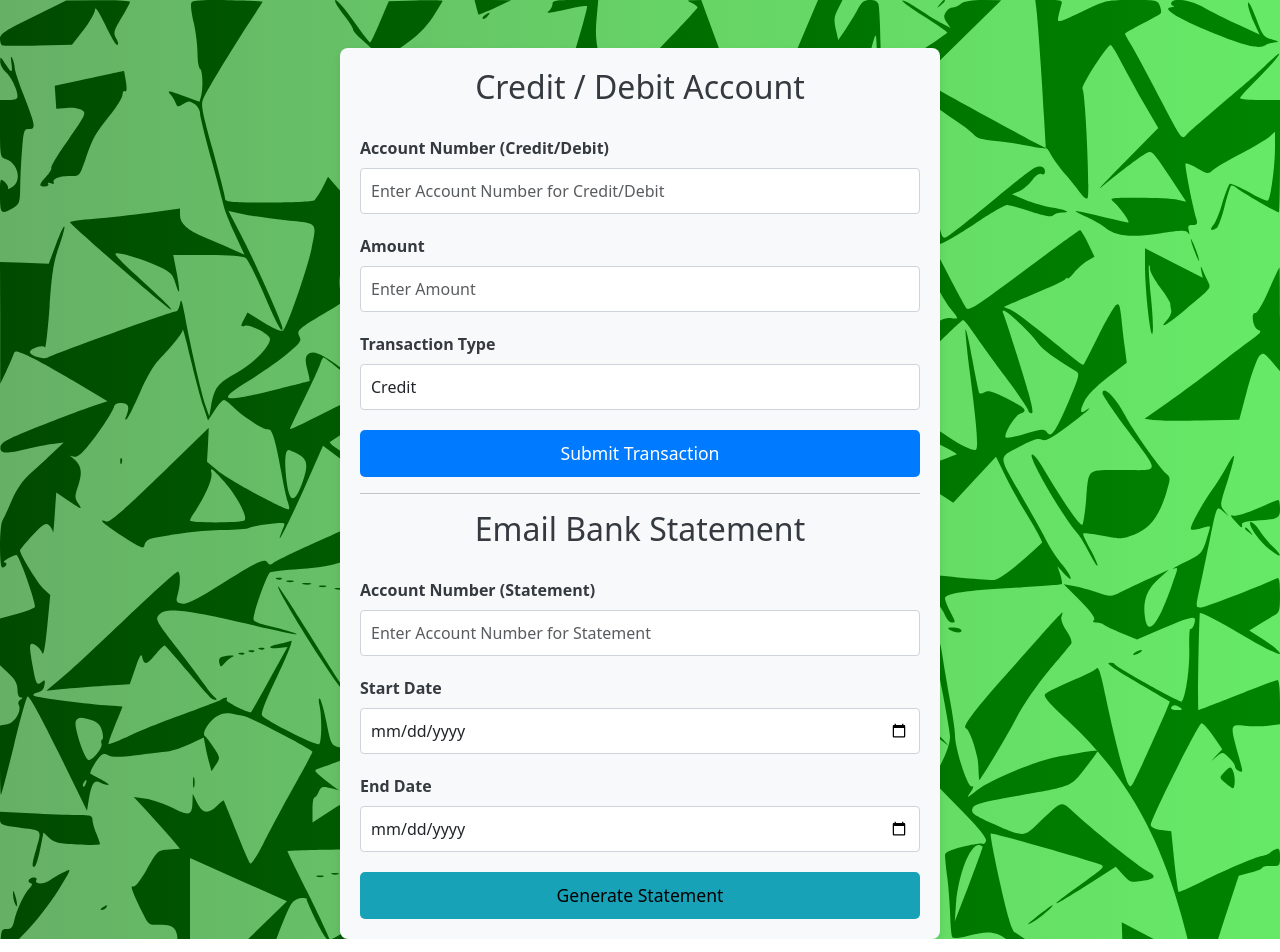
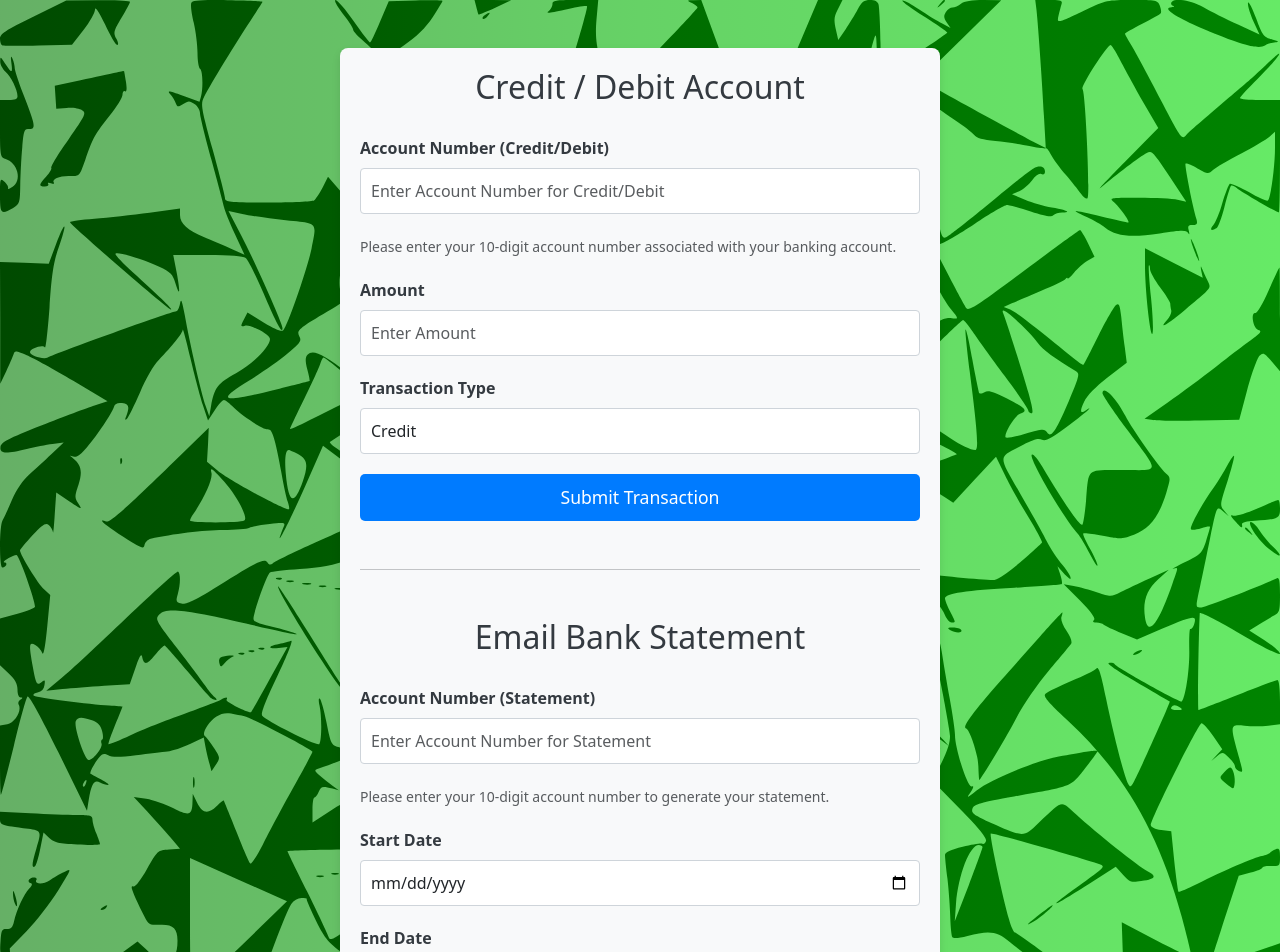
Before and after one commit to MichaelLevin5908/banking_application, a React (Create React App) app in the folder frontend/: page /credit-debit in a window 1280 px wide. Shown: the top 952 px of the page. Built offline with nearby package versions, Linux system fonts and the light colour scheme; sample sign-in values are in the browser's storage.

Commit message:
added error logging and improved UI

```diff
--- a/frontend/src/components/CreditDebit.js
+++ b/frontend/src/components/CreditDebit.js
@@ -1,65 +1,111 @@
+// src/components/CreditDebit.js
 import React, { useState } from 'react';
 import { Form } from 'react-bootstrap';
-import api from '../services/api';  // Import your Axios instance
-import 'bootstrap/dist/css/bootstrap.min.css'; // Import Bootstrap CSS
-import '../Style/Creditdebit.css';  // Import the refined CSS
+import api from '../services/api'; // Ensure the path is correct
+import 'bootstrap/dist/css/bootstrap.min.css'; // Bootstrap CSS
+import '../Style/Creditdebit.css'; // Your custom CSS
 
 const CreditDebit = () => {
+    // State for Credit/Debit Form
     const [creditDebitAccountNumber, setCreditDebitAccountNumber] = useState('');
     const [creditDebitAmount, setCreditDebitAmount] = useState('');
     const [transactionType, setTransactionType] = useState('credit');
+
+    // State for Generate Statement Form
     const [statementAccountNumber, setStatementAccountNumber] = useState('');
     const [startDate, setStartDate] = useState('');
     const [endDate, setEndDate] = useState('');
+
+    // State for Messages
     const [resultMessage, setResultMessage] = useState('');
     const [errorMessage, setErrorMessage] = useState('');
+    const [isLoading, setIsLoading] = useState(false); // Optional loading state
 
+    // Handle Credit/Debit Form Submission
     const handleSubmit = async (event) => {
         event.preventDefault();
         if (!creditDebitAccountNumber || !creditDebitAmount) {
             return showError('Please provide all required details for the transaction.');
         }
 
+        setIsLoading(true);
         try {
             const response = await api.post(
                 `/user/${transactionType}`,
-                { accountNumber: creditDebitAccountNumber, amount: parseFloat(creditDebitAmount) }
+                {
+                    accountNumber: creditDebitAccountNumber,
+                    amount: parseFloat(creditDebitAmount)
+                }
             );
             showSuccess(response.data.responseMessage || `${transactionType.toUpperCase()} successful!`);
+            // Reset Credit/Debit Form
+            setCreditDebitAccountNumber('');
+            setCreditDebitAmount('');
         } catch (error) {
             handleError(error);
+        } finally {
+            setIsLoading(false);
         }
     };
 
+    // Handle Generate Statement Form Submission
     const generateStatement = async (event) => {
         event.preventDefault();
         if (!statementAccountNumber || !startDate || !endDate) {
             return showError('Please provide account number, start date, and end date for the statement.');
         }
 
+        setIsLoading(true);
         try {
             const response = await api.get(`/bankStatement`, {
-                params: { accountNumber: statementAccountNumber, startDate, endDate },
+                params: {
+                    accountNumber: statementAccountNumber,
+                    startDate,
+                    endDate
+                },
             });
-            showSuccess(response.data.message || 'Statement generated successfully!');
+
+            if (response.status === 200) {
+                showSuccess('Statement generated and emailed successfully!');
+                // Reset Generate Statement Form
+                setStatementAccountNumber('');
+                setStartDate('');
+                setEndDate('');
+            } else {
+                showError('Failed to generate statement.');
+            }
         } catch (error) {
-            handleError(error);
+            console.error("Error generating statement:", error);
+            if (error.response && error.response.data) {
+                // Extract 'message' from the error response
+                const errorMsg = error.response.data.message || error.response.data.error || 'An error occurred.';
+                showError(errorMsg);
+            } else {
+                showError('An unexpected error occurred.');
+            }
+        } finally {
+            setIsLoading(false);
         }
     };
 
+    // Handle Errors
     const handleError = (error) => {
         let message = 'An error occurred. Please try again.';
         if (error.response && error.response.data) {
-            message = error.response.data;
+            // Ensure only a string message is set
+            const errorMsg = error.response.data.message || error.response.data.error || JSON.stringify(error.response.data);
+            message = errorMsg;
         }
         showError(message);
     };
 
+    // Display Error Message
     const showError = (message) => {
         setErrorMessage(message);
         setResultMessage('');
     };
 
+    // Display Success Message
     const showSuccess = (message) => {
         setResultMessage(message);
         setErrorMessage('');
@@ -67,7 +113,8 @@ const CreditDebit = () => {
 
     return (
         <div className="container mt-5">
-            <h2>Credit / Debit Account</h2>
+            {/* Credit/Debit Form */}
+            <h2 className="mb-4">Credit / Debit Account</h2>
             <Form onSubmit={handleSubmit}>
                 {resultMessage && <div className="alert alert-success text-center">{resultMessage}</div>}
                 {errorMessage && <div className="alert alert-danger text-center">{errorMessage}</div>}
@@ -83,6 +130,9 @@ const CreditDebit = () => {
                         placeholder="Enter Account Number for Credit/Debit"
                         required
                     />
+                    <small className="form-text text-muted">
+                        Please enter your 10-digit account number associated with your banking account.
+                    </small>
                 </div>
 
                 <div className="form-group">
@@ -111,12 +161,15 @@ const CreditDebit = () => {
                     </select>
                 </div>
 
-                <button type="submit" className="btn btn-primary btn-block">Submit Transaction</button>
+                <button type="submit" className="btn btn-primary btn-block" disabled={isLoading}>
+                    {isLoading ? 'Processing...' : 'Submit Transaction'}
+                </button>
             </Form>
 
-            <hr />
+            <hr className="my-5" />
 
-            <h2>Email Bank Statement</h2>
+            {/* Generate Statement Form */}
+            <h2 className="mb-4">Email Bank Statement</h2>
             <Form onSubmit={generateStatement}>
                 <div className="form-group">
                     <label htmlFor="statementAccountNumber">Account Number (Statement)</label>
@@ -129,8 +182,12 @@ const CreditDebit = () => {
                         placeholder="Enter Account Number for Statement"
                         required
                     />
+                    <small className="form-text text-muted">
+                        Please enter your 10-digit account number to generate your statement.
+                    </small>
                 </div>
 
+                <div className="form-row">
                     <div className="form-group">
                         <label htmlFor="startDate">Start Date</label>
                         <input
@@ -154,8 +211,11 @@ const CreditDebit = () => {
                             required
                         />
                     </div>
+                </div>
 
-                <button type="submit" className="btn btn-info btn-block">Generate Statement</button>
+                <button type="submit" className="btn btn-info btn-block" disabled={isLoading}>
+                    {isLoading ? 'Generating...' : 'Generate Statement'}
+                </button>
             </Form>
         </div>
     );
```
Lines whose indentation alone changed are shown as unchanged.
